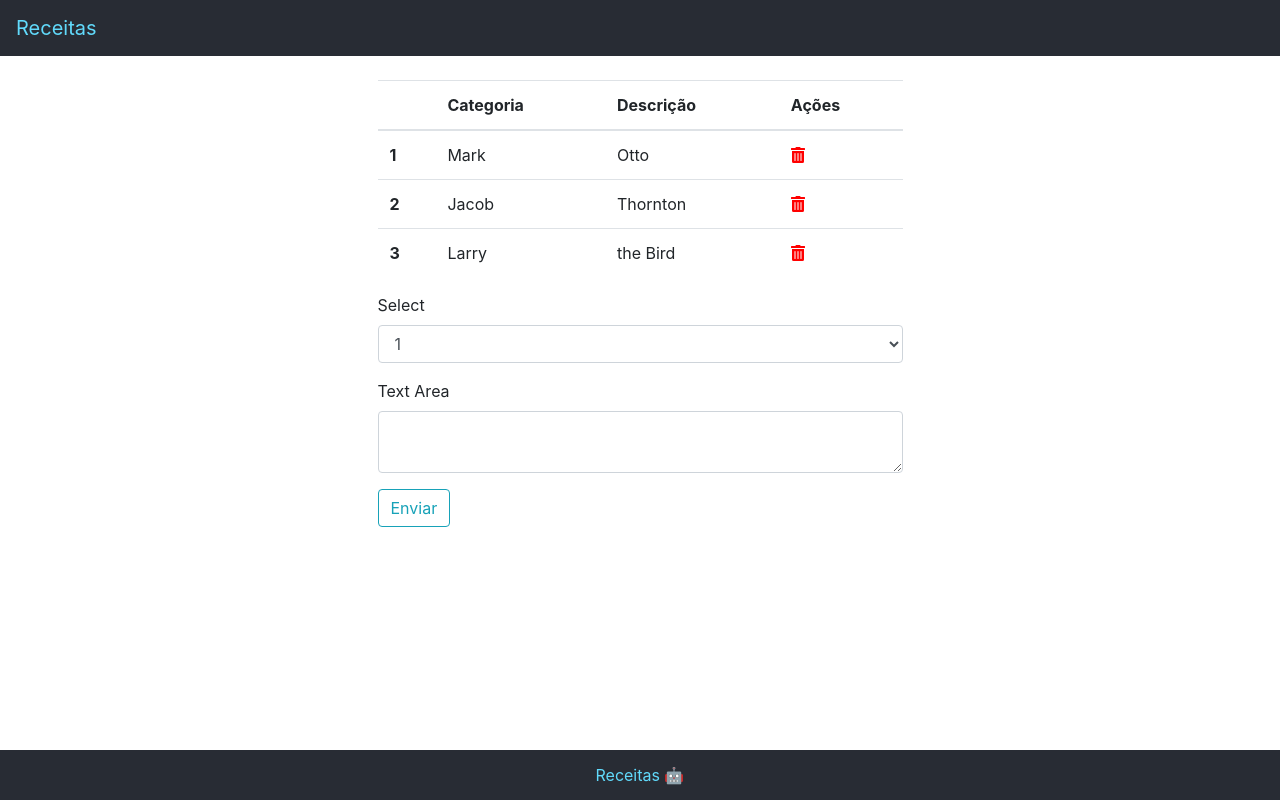
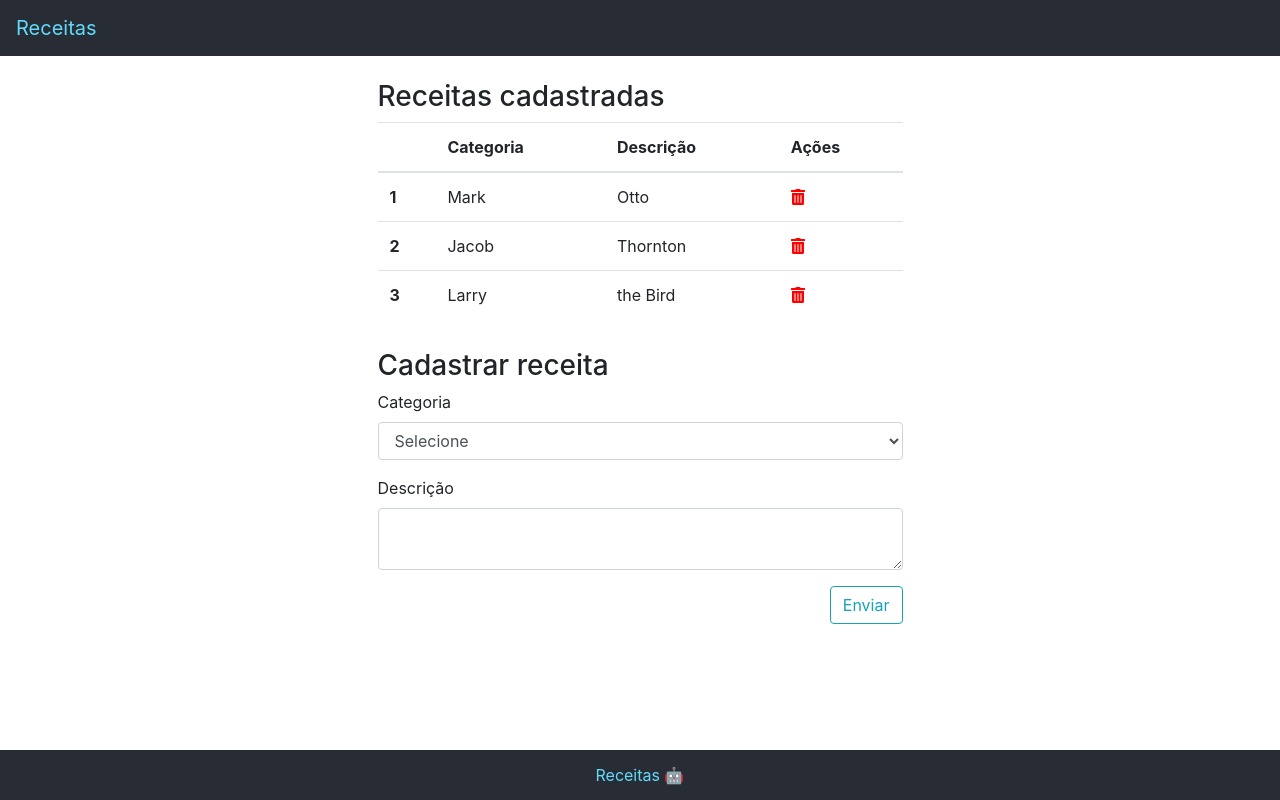
Before and after one commit to andremco/masterchech, a React (Create React App) app in the folder zuero-top-bot-client/: page / in a window 1280 px wide. Built offline with nearby package versions, Linux system fonts and the light colour scheme.

Commit message:
formik intregation

```diff
--- a/zuero-top-bot-client/package.json
+++ b/zuero-top-bot-client/package.json
@@ -9,6 +9,7 @@
     "@fortawesome/free-solid-svg-icons": "^5.9.0",
     "@fortawesome/react-fontawesome": "^0.1.4",
     "bootstrap": "^4.3.1",
+    "formik": "^1.5.8",
     "react": "^16.8.6",
     "react-dom": "^16.8.6",
     "react-scripts": "3.0.1",
--- a/zuero-top-bot-client/src/App.js
+++ b/zuero-top-bot-client/src/App.js
@@ -1,40 +1,8 @@
 import React from 'react';
-import {
-  Table,
-  Navbar,
-  FormGroup,
-  NavbarBrand,
-  Nav,
-  NavItem,
-  NavLink,
-  Input,
-  Label,
-  Button,
-  DropdownItem } from 'reactstrap';
-import logo from './logo.svg';
+import { Navbar, FormGroup, NavbarBrand, Input, Label, Button } from 'reactstrap';
+import TableList from "./components/TableList";
+import Form from "./components/Form";
 import './App.css';
-import IconActions from './components/IconActions';
-
-// function App() {
-//   return (
-//     <div className="App">
-//       <header className="App-header">
-//         <img src={logo} className="App-logo" alt="logo" />
-//         <p>
-//           Edit <code>src/App.js</code> and save to reload.
-//         </p>
-//         <a
-//           className="App-link"
-//           href="https://reactjs.org"
-//           target="_blank"
-//           rel="noopener noreferrer"
-//         >
-//           Learn React
-//         </a>
-//       </header>
-//     </div>
-//   );
-// }
 
 function App(){
   return (<div>
@@ -44,59 +12,8 @@ function App(){
     </Navbar>
     <div className="container d-flex h-100">
       <div className="align-self-center w-100">
-          <div className="col-lg-6 col-md-12 mx-auto">
-            <div /*className="table-responsive-sm"*/ style={ { marginTop: "80px" } }>
-              <Table>
-                <thead>
-                  <tr>
-                    <th></th>
-                    <th>Categoria</th>
-                    <th>Descrição</th>
-                    <th>Ações</th>
-                  </tr>
-                </thead>
-                <tbody>
-                  <tr>
-                    <th scope="row">1</th>
-                    <td>Mark</td>
-                    <td>Otto</td>
-                    <td><IconActions></IconActions></td>
-                  </tr>
-                  <tr>
-                    <th scope="row">2</th>
-                    <td>Jacob</td>
-                    <td>Thornton</td>
-                    <td><IconActions></IconActions></td>
-                  </tr>
-                  <tr>
-                    <th scope="row">3</th>
-                    <td>Larry</td>
-                    <td>the Bird</td>
-                    <td><IconActions></IconActions></td>
-                  </tr>
-                </tbody>
-              </Table>
-            </div>
-          </div>
-          <div className="col-lg-6 col-md-12 mx-auto">
-            <FormGroup>
-              <Label for="exampleSelect">Select</Label>
-              <Input type="select" name="select" id="exampleSelect">
-                <option>1</option>
-                <option>2</option>
-                <option>3</option>
-                <option>4</option>
-                <option>5</option>
-              </Input>
-            </FormGroup>
-            <FormGroup>
-              <Label for="exampleText">Text Area</Label>
-              <Input type="textarea" name="text" id="exampleText" />
-            </FormGroup>
-            <FormGroup>
-              <Button outline color="info" style={{textAlign: "right"}}>Enviar</Button>
-            </FormGroup>
-          </div>
+          <TableList></TableList>
+          <Form></Form>
       </div>
     </div>
     <div className="footer">
--- /dev/null
+++ b/zuero-top-bot-client/src/components/Form.js
@@ -0,0 +1,88 @@
+import React from 'react';
+import { FormGroup, Input, Label, Button, Alert, FormFeedback } from 'reactstrap';
+import { Formik, ErrorMessage } from 'formik'
+import ModalConfirmSuccess from "./ModalConfirmSuccess";
+
+class Form extends React.Component {
+
+    constructor(props){
+        super(props);
+
+        this.state = {
+            openModalSuccess: false
+        }
+        this.toggleSuccess = this.toggleSuccess.bind(this);
+        this.openOrCloseModalSuccess = this.openOrCloseModalSuccess.bind(this);
+    }
+
+    toggleSuccess() {
+        this.openOrCloseModalSuccess();
+    }
+
+    openOrCloseModalSuccess(){
+        this.setState(prevState => ({
+                openModalSuccess: !prevState.openModalSuccess
+            }));
+    }
+
+    validate = (values) => {
+
+        let errors = {};
+
+        if (!values.category || values.category.toLowerCase() === 'selecione') {
+            errors.category = 'O campo categoria é obrigatório!';
+        }
+
+        if(!values.description) {
+            errors.description = 'O campo categoria é obrigatório!';
+        }
+
+        return errors;
+    }
+
+    onSubmit = (values, props) => {
+        debugger;
+        props.setSubmitting(false);
+        this.openOrCloseModalSuccess();
+    }
+
+    form = (props) => (
+        <React.Fragment>
+            <form onSubmit={props.handleSubmit}>
+                <FormGroup>
+                    <Label for="category">Categoria</Label>
+                    <Input type="select" name="category" id="category" onChange={props.handleChange}
+                    onBlur={props.handleBlur} value={props.values.category} invalid={(props.errors.category) ? true : false}>
+                        <option value="selecione">Selecione</option>
+                        <option value="receita">Receita</option>
+                    </Input>
+                    {props.errors.category && <FormFeedback>{props.errors.category}</FormFeedback>}
+
+                </FormGroup>
+                <FormGroup>
+                    <Label for="description">Descrição</Label>
+                    <Input type="textarea" name="description" id="description" onChange={props.handleChange}
+                    onBlur={props.handleBlur} value={props.values.description} invalid={(props.errors.description) ? true : false}/>
+                    {props.errors.description && <FormFeedback>{props.errors.description}</FormFeedback>}
+                </FormGroup>
+                <FormGroup>
+                    <Button outline color="info" style={{float: "right"}} disabled={props.isSubmitting}>Enviar</Button>
+                </FormGroup>
+            </form>
+        </React.Fragment>)
+
+    render(){
+        var initialValues = {category: '', description: ''}
+
+        return(<div className="col-lg-6 col-md-12 mx-auto" style={{marginTop: "30px"}}>
+            <h3>Cadastrar receita</h3>
+            <Formik initialValues={initialValues} onSubmit={this.onSubmit} validate={this.validate}>
+                {this.form}
+            </Formik>
+            {this.state.openModalSuccess && <ModalConfirmSuccess openModal={this.state.openModalSuccess} toggle={this.toggleSuccess}></ModalConfirmSuccess>}
+        </div>);
+    }
+
+}
+
+export default Form;
--- /dev/null
+++ b/zuero-top-bot-client/src/components/ModalConfirmSuccess.js
@@ -0,0 +1,21 @@
+import React from 'react';
+import { Button, Modal, ModalHeader, ModalBody, ModalFooter } from 'reactstrap';
+import { FontAwesomeIcon } from '@fortawesome/react-fontawesome'
+import { faCheckCircle} from '@fortawesome/free-solid-svg-icons'
+
+
+function ModalConfirmSuccess(props){
+    return(<React.Fragment>
+        <Modal isOpen={props.openModal} toggle={props.toggle} className={props.className}>
+          <ModalHeader toggle={props.toggle}>Sucesso</ModalHeader>
+          <ModalBody>
+            Receita cadastrada com sucesso! <FontAwesomeIcon icon={faCheckCircle} color="green"></FontAwesomeIcon>
+          </ModalBody>
+          <ModalFooter>
+            <Button color="success" onClick={props.toggle}>Ok</Button>
+          </ModalFooter>
+        </Modal>
+      </React.Fragment>);
+}
+
+export default ModalConfirmSuccess;
--- /dev/null
+++ b/zuero-top-bot-client/src/components/TableList.js
@@ -0,0 +1,43 @@
+import React from 'react';
+import { Table } from 'reactstrap';
+import IconActions from './IconActions'
+
+function TableList(props){
+    return (<div className="col-lg-6 col-md-12 mx-auto">
+    <div className="table-responsive-sm" style={ { marginTop: "80px" } }>
+      <h3>Receitas cadastradas</h3>
+      <Table>
+        <thead>
+          <tr>
+            <th></th>
+            <th>Categoria</th>
+            <th>Descrição</th>
+            <th>Ações</th>
+          </tr>
+        </thead>
+        <tbody>
+          <tr>
+            <th scope="row">1</th>
+            <td>Mark</td>
+            <td>Otto</td>
+            <td><IconActions></IconActions></td>
+          </tr>
+          <tr>
+            <th scope="row">2</th>
+            <td>Jacob</td>
+            <td>Thornton</td>
+            <td><IconActions></IconActions></td>
+          </tr>
+          <tr>
+            <th scope="row">3</th>
+            <td>Larry</td>
+            <td>the Bird</td>
+            <td><IconActions></IconActions></td>
+          </tr>
+        </tbody>
+      </Table>
+    </div>
+  </div>);
+}
+
+export default TableList;
```
Also changed, not shown: 1 other file (tests, documents, lock files or other folders).
